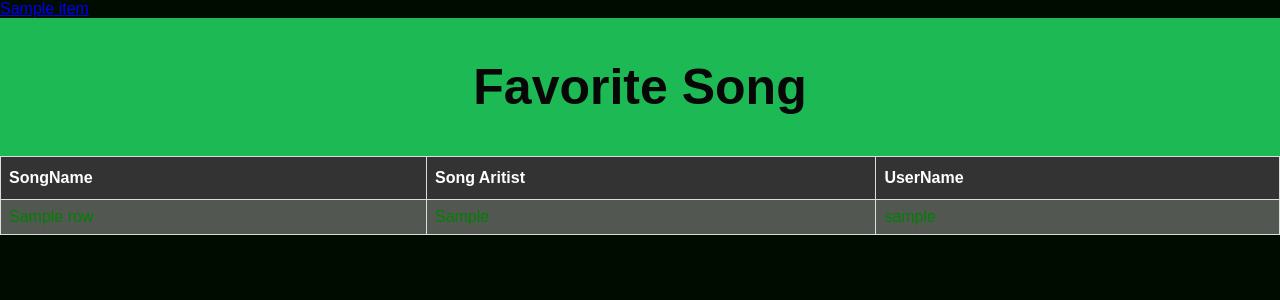
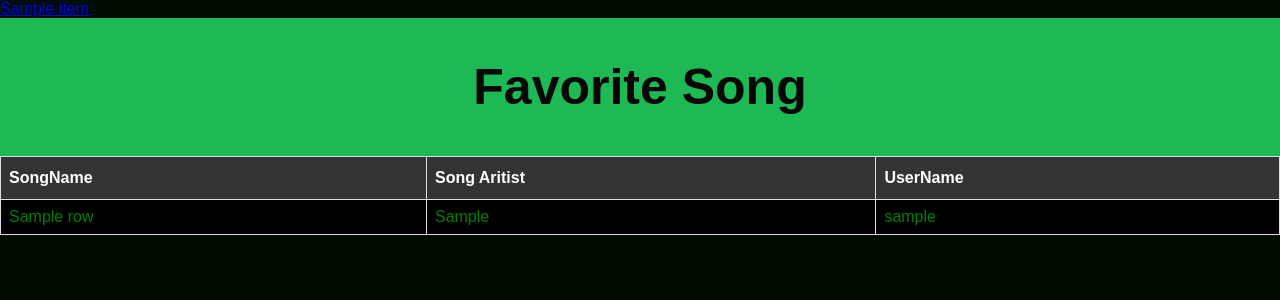
Before and after one commit to scottbisese/spotifyPlaylistBuilder, a Flask app: template templates/table.html in a window 1280 px wide. Shown: the top 300 px of the page. Run offline with Flask 3, Linux system fonts and the light colour scheme; the template is opened without the code that fills it: most values are stand-ins (such as "Sample title", 1, 10 or a date in 2020).

Commit message:
final fix?

```diff
--- a/static/css/table.css
+++ b/static/css/table.css
@@ -45,7 +45,7 @@ h1 {
 }
 
 #table1 tr:nth-child(even) {
-  background-color: #737b73b6; /* Use a solid color for even rows */
+  background-color: black; /* Use a solid color for even rows */
 }
 
 #table1 tr:hover {
```
